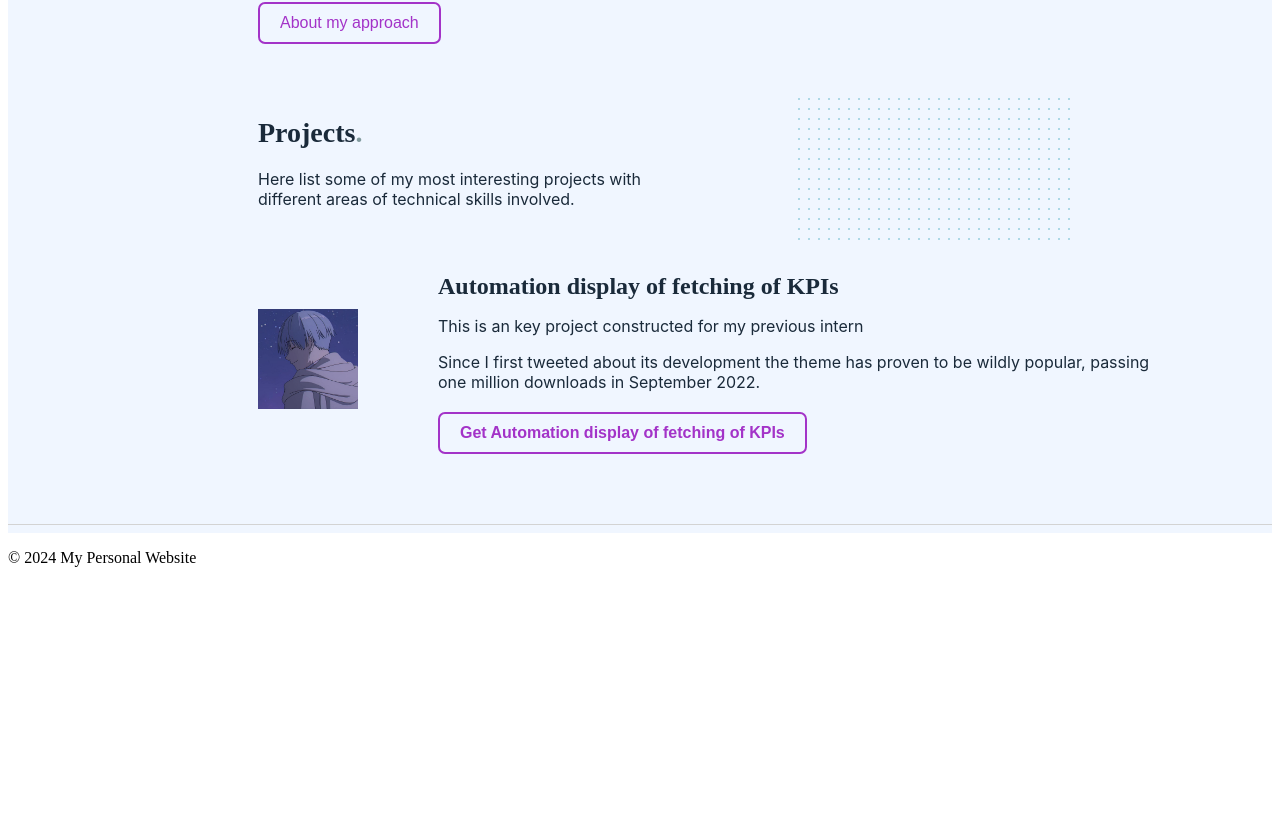
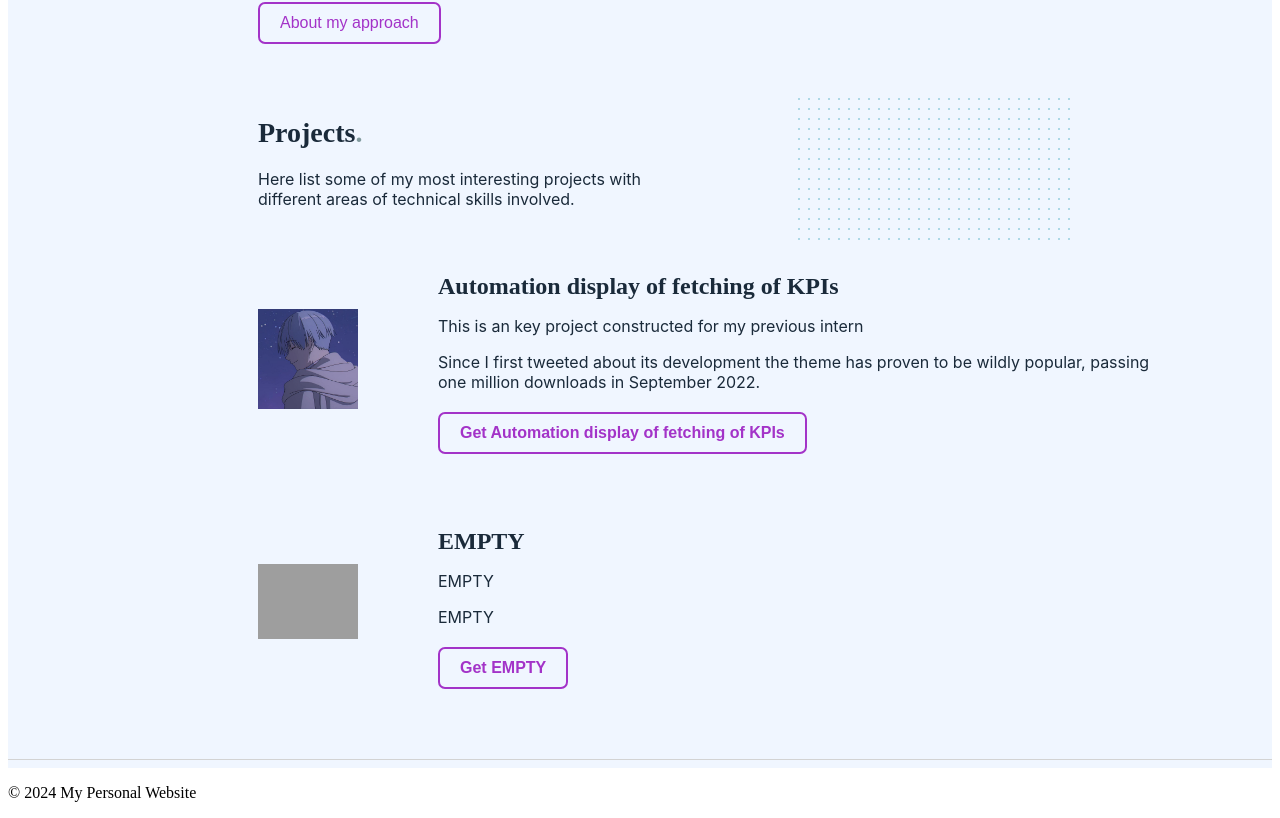
Before and after one commit to ericL0u/Personal_website, a React (Vite) app in the folder personalWebsite/: page / in a window 1280 px wide. Shown: the part 1086-1904 px from the top of the page. Before the commit the page ends 1669 px from the top, so only its background shows below. Built offline with nearby package versions, Linux system fonts and the light colour scheme; grey boxes are pictures that could not be loaded.

Commit message:
Update Work.jsx
Added placeholder for second project.

```diff
--- a/personalWebsite/src/components/Work.jsx
+++ b/personalWebsite/src/components/Work.jsx
@@ -28,6 +28,13 @@ function Work() {
         'descrip2': 'Since I first tweeted about its development the theme has proven to be wildly popular, passing one million downloads in September 2022.',
         'img': openSourceLogo,
         'imgTitle': 'SynthWave \'84 Logo'
+      },
+      2: {
+        'title': 'EMPTY',
+        'descrip1': 'EMPTY',
+        'descrip2': 'EMPTY',
+        'img': 'EMPTY',
+        'imgTitle': 'EMPTY'
       }
     }
 
```
